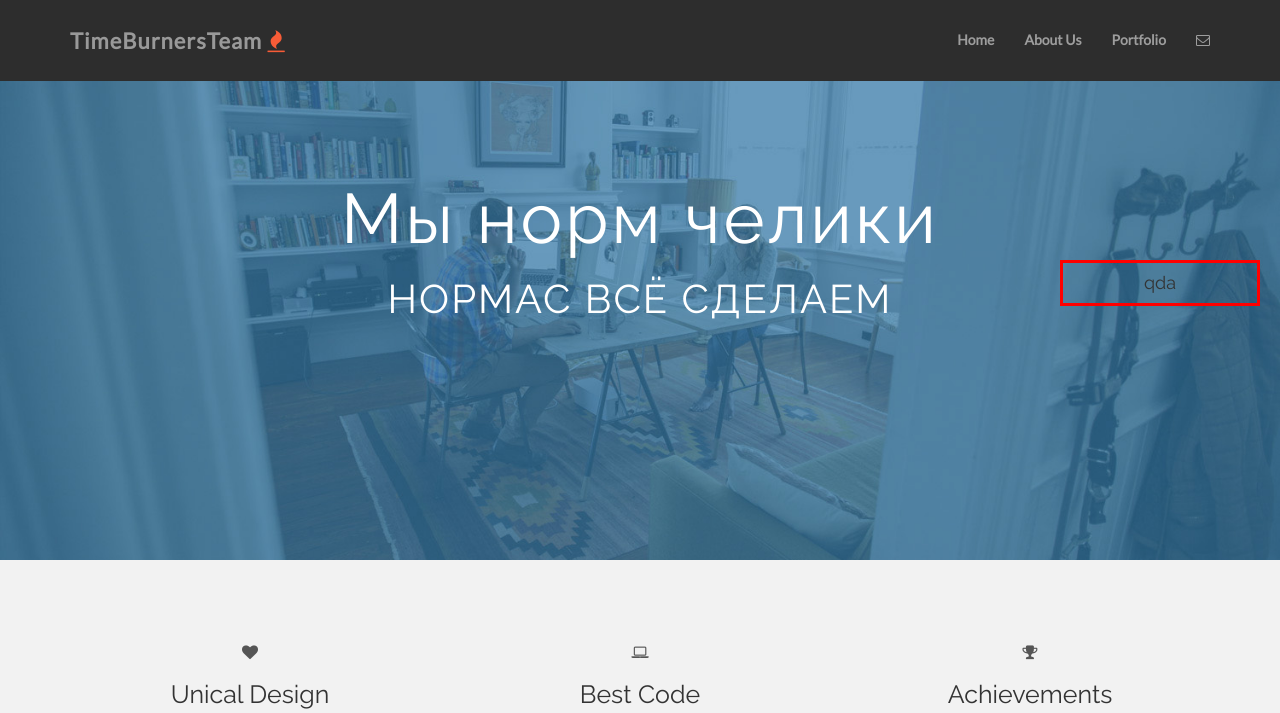
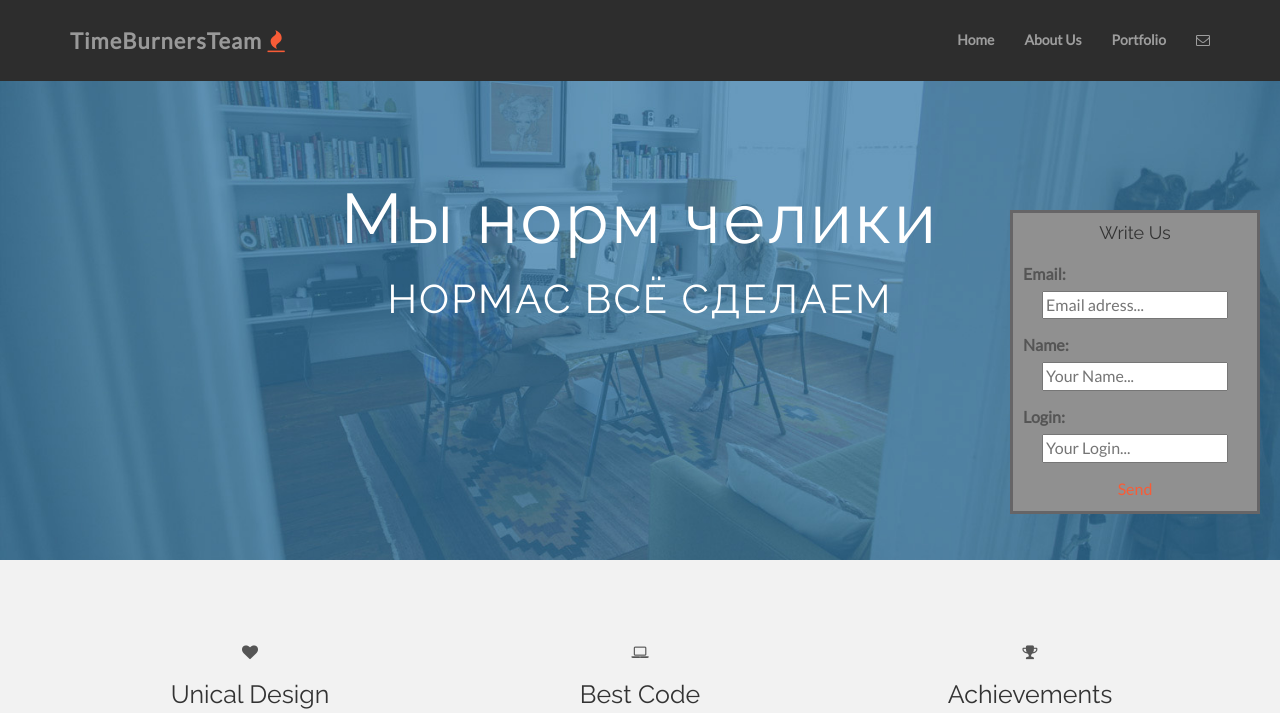
Before and after one commit to Times-Burners-Team/site, a PHP site: page / in a window 1280 px wide. Shown: the top 713 px of the page. Run offline with PHP 8.4, Linux system fonts and the light colour scheme; some libraries are stand-ins or nearby versions; some web fonts are replaced.

Commit message:
Write Us

```diff
--- a/css/main.css
+++ b/css/main.css
@@ -15,11 +15,12 @@ body {
   margin-top: 70px;
 }
 #fixed{
-  width:200px;
+  width:250px;
   position:absolute;
   right:20px;
-  border: solid red;
+  border: solid rgb(102, 101, 103);
   text-align:center;
+  background-color: #909090;
 }
 
 h1, h2, h3, h4, h5, h6 {
@@ -235,3 +236,9 @@ font-size: 50px;
 #ic {
   color: #f85c37
 }
+form {
+ padding:10px!important;
+}
+form label {
+ float:left!important;
+}
--- a/index.html
+++ b/index.html
@@ -21,7 +21,7 @@
               $('#fixed').stop().animate({marginTop: $(window).scrollTop() - offset.top + topPadding});
           }
           else {
-              $('#fixed').stop().animate({marginTop: 200});
+              $('#fixed').stop().animate({marginTop: 150});
           }
       });
   });
@@ -39,7 +39,22 @@
 </head>
 <body>
   <div id="fixed">
-  <h4>qda</h4>
+  <h4>Write Us</h4>
+  <form role="form">
+    <div class="form-group">
+      <label for="email">Email:</label>
+      <input type="email" class="form" id="email" placeholder="Email adress...">
+    </div>
+    <div class="form-group">
+      <label for="name">Name:</label>
+      <input type="name" id="name" placeholder="Your Name...">
+    </div>
+    <div class="form-group">
+      <label for="login">Login:</label>
+      <input type="login" id="login" placeholder="Your Login...">
+    </div>
+    <a href="mailto:timeburnersmember@gmail.com%2C%20timeburnersteam@gmail.com">Send</a>
+    </form>
   </div>
   <div class="navbar navbar-inverse navbar-fixed-top">
     <div class="container">
```
